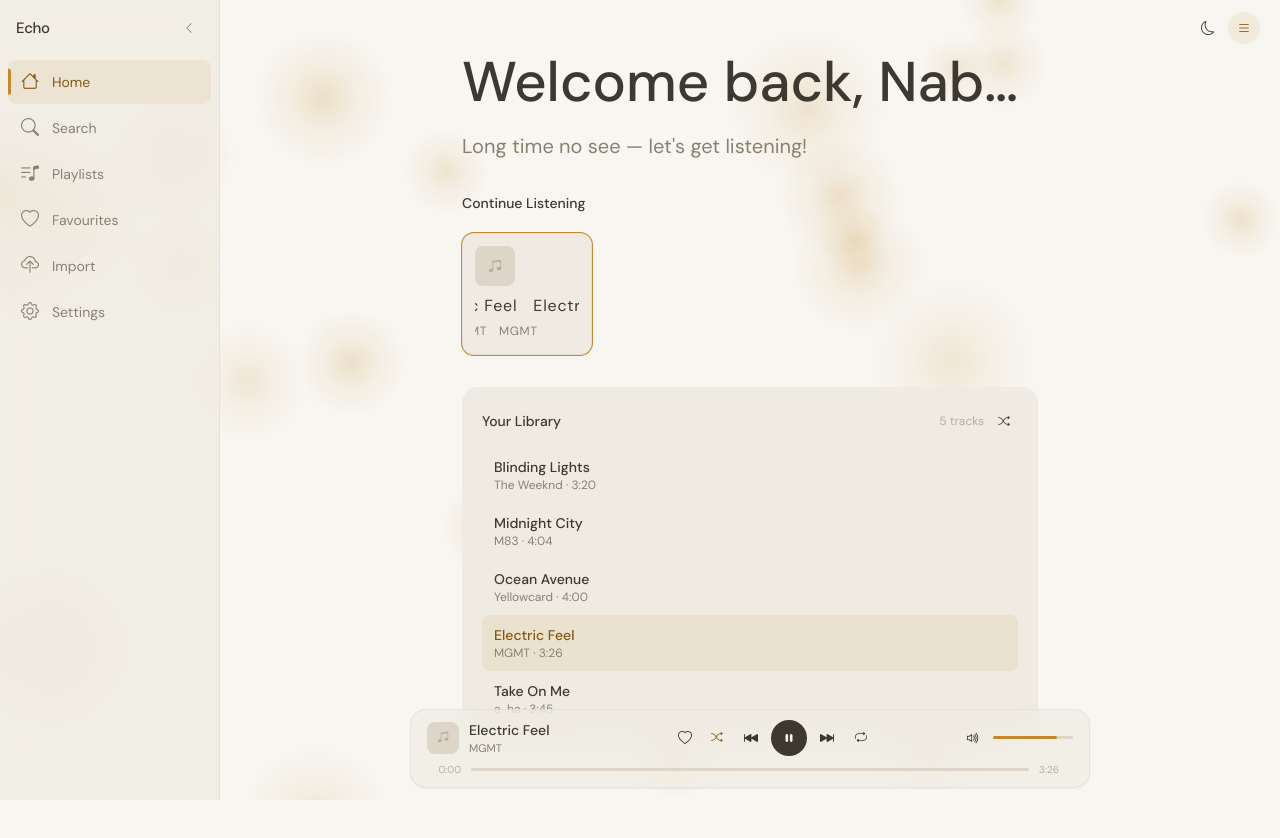
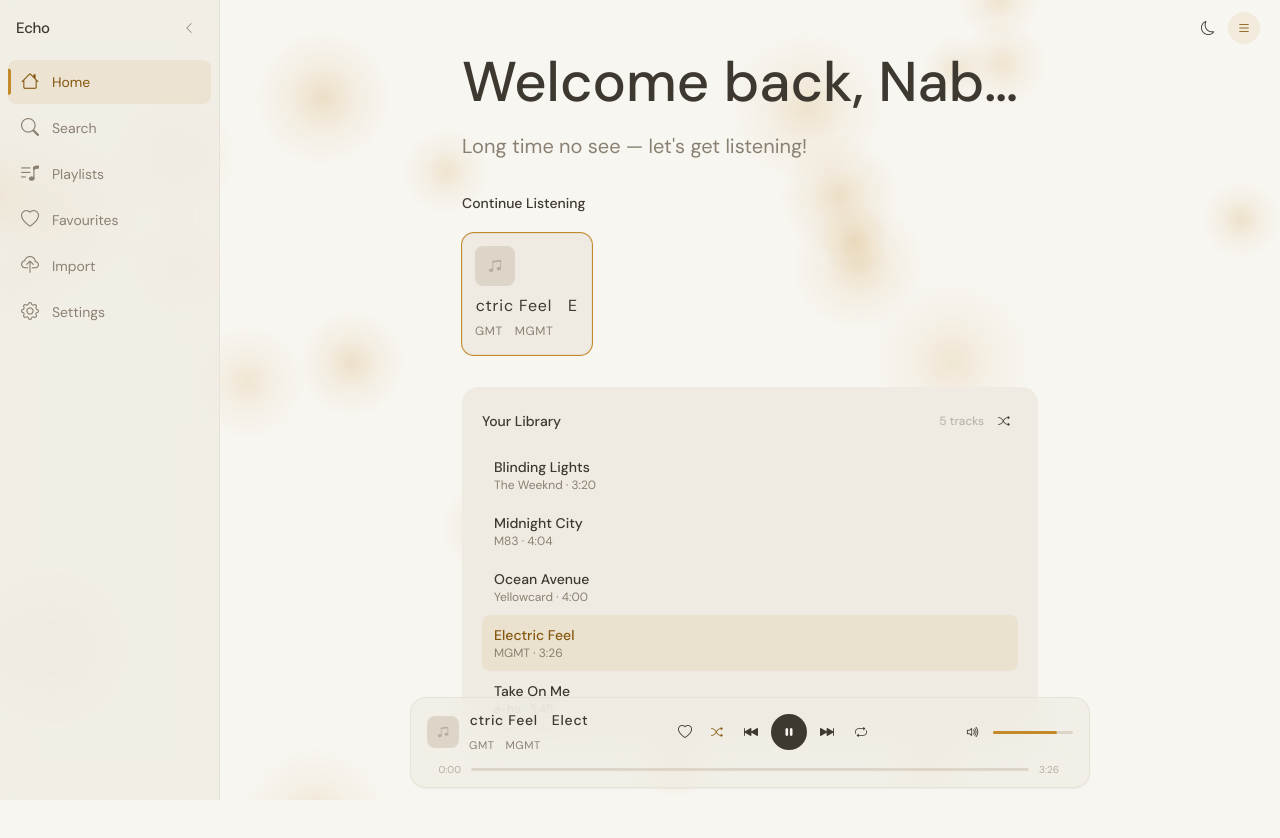
Before and after one commit to subs-cantcode/echo-music-player, a React (Vite) app: page / in a window 1280 px wide. Both pictures are taken after a click on the button 1004 px from the left and 227 px from the top of the page. Shown: the top 838 px of the page. Built offline with nearby package versions, Linux system fonts and the light colour scheme.

Commit message:
Add marquee with pause to player bar and update animation timing

```diff
--- a/src/components/NowPlayingBar.jsx
+++ b/src/components/NowPlayingBar.jsx
@@ -61,8 +61,12 @@ export default function NowPlayingBar({
             <div className="min-w-0">
               {track ? (
                 <>
-                  <div className="text-sm font-medium text-fg truncate">{track.title}</div>
-                  <div className="text-fg-muted text-[11px] truncate">{track.artist || ''}</div>
+                  <div className="marquee-container">
+                    <div className="text-sm font-medium text-fg marquee-text">{track.title}<span>{track.title}</span></div>
+                  </div>
+                  <div className="marquee-container">
+                    <div className="marquee-text text-fg-muted text-[11px]">{track.artist || ''}<span>{track.artist || ''}</span></div>
+                  </div>
                 </>
               ) : (
                 <div className="text-fg-faint text-sm">No track</div>
--- a/src/index.css
+++ b/src/index.css
@@ -189,7 +189,7 @@ body {
 
 .marquee-text {
   display: inline-block;
-  animation: marquee 6s linear infinite;
+  animation: marquee 8s linear infinite;
   white-space: nowrap;
   letter-spacing: 0.05em;
   padding-right: 2em;
@@ -201,7 +201,7 @@ body {
 }
 
 @keyframes marquee {
-  0% { transform: translateX(0); }
+  0%, 20% { transform: translateX(0); }
   100% { transform: translateX(-50%); }
 }
 
```
